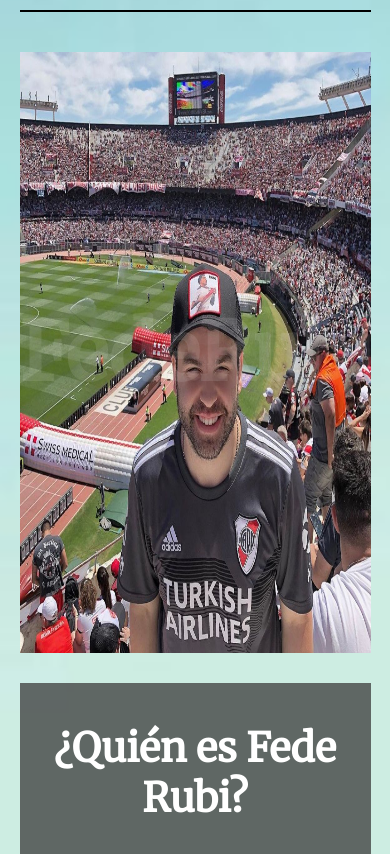
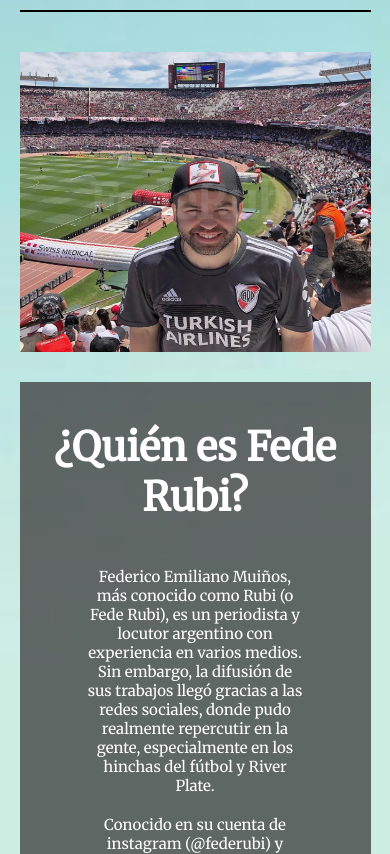
Before and after one commit to gtorres11/FedeRubi, a PHP site: page / in a window 390 px wide. Shown: the part 140-994 px from the top of the page. Run offline with PHP 8.4, Linux system fonts and the light colour scheme; some libraries are stand-ins or nearby versions.

Commit message:
banner1 va mejor, ver si queda asi

```diff
--- a/styles.css
+++ b/styles.css
@@ -277,6 +277,15 @@ footer {
 
 
 @media screen and (max-width: 840px) {
+    .banner1 {
+        height: 420px;
+    }
+
+    .banner1 h1 {
+        font-size: 4rem;
+        margin: 160px auto;
+    }
+
     .banner3 {
             grid-template-columns: repeat(2, 1fr);
     }
@@ -315,6 +324,15 @@ footer {
 
 
 @media screen and (max-width: 480px) {
+    .banner1 {
+        height: 300px;
+    }
+
+    .banner1 h1 {
+        font-size: 3rem;
+        margin: 120px auto;
+    }
+
     .banner2 h2 {
         font-size: 40px;
     }
```
